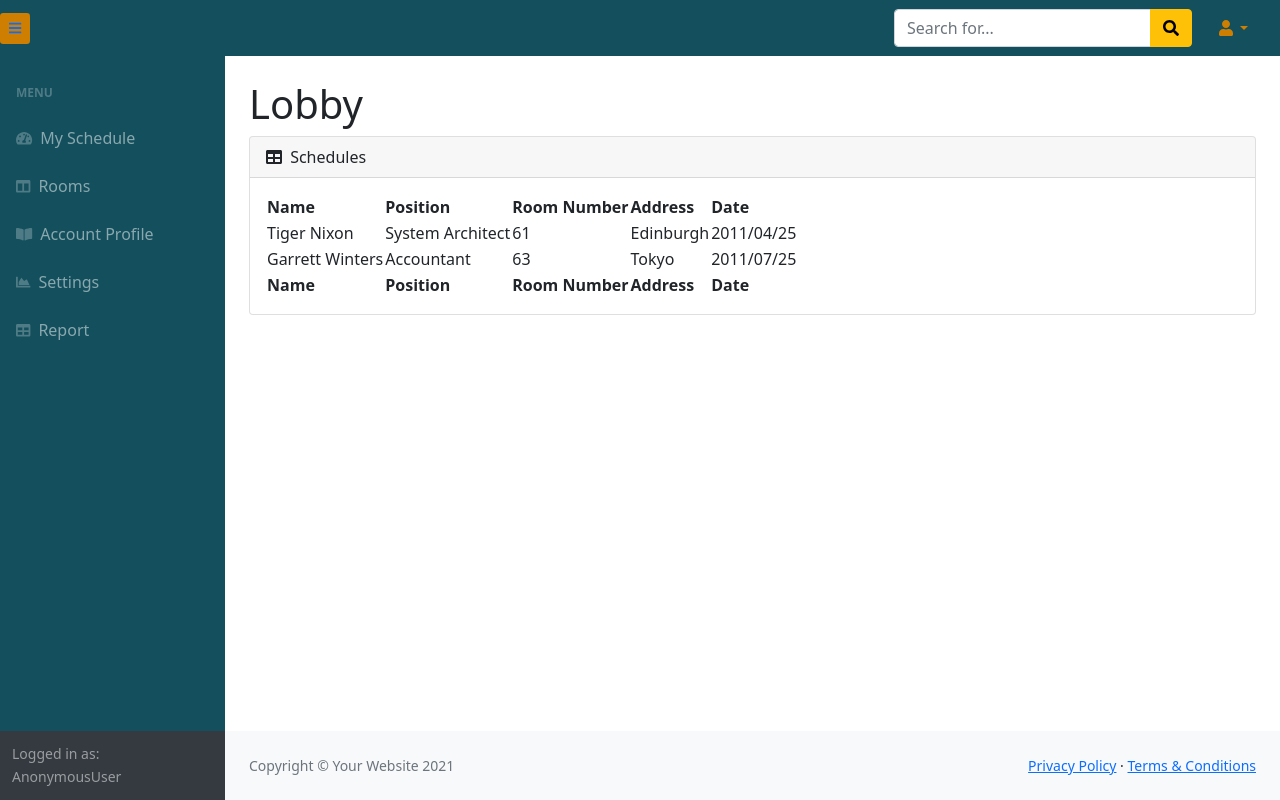
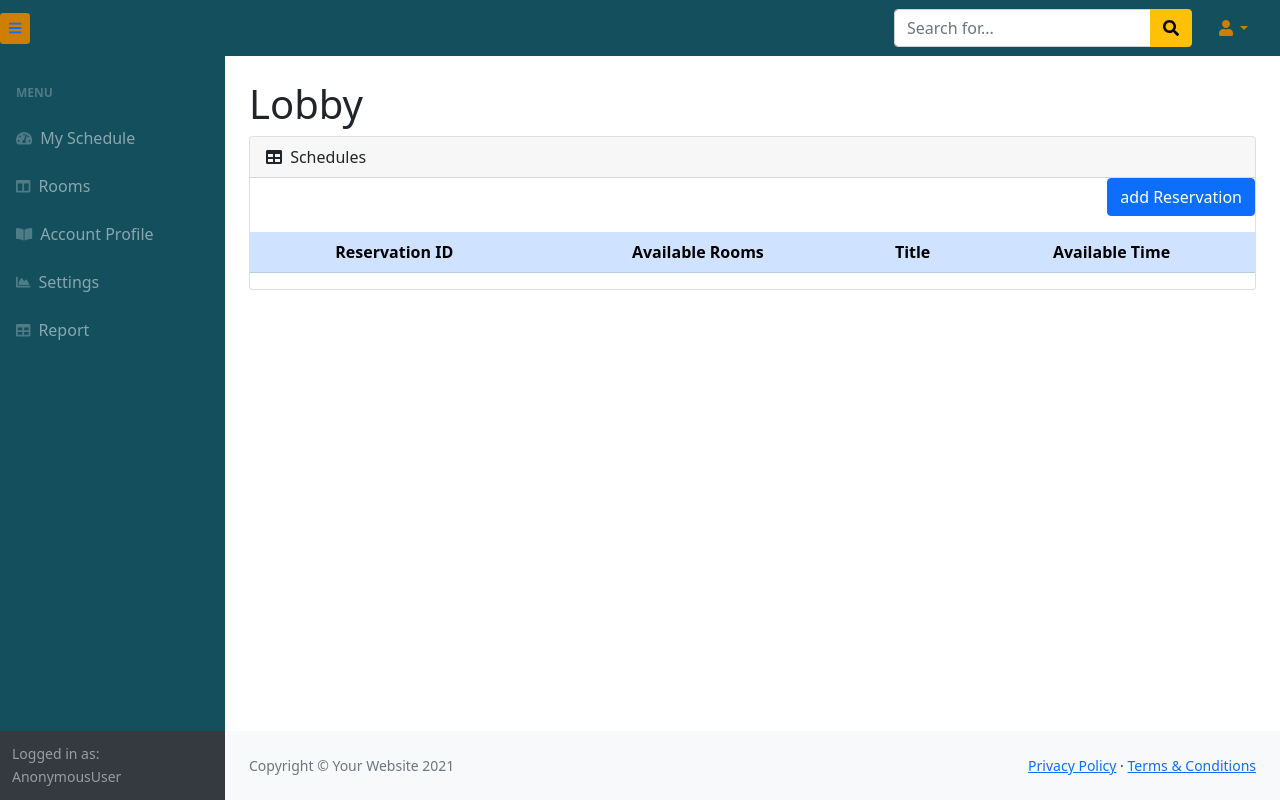
Before and after one commit to RageCraft1/SIA-1, a Django app: page /lobby/ in a window 1280 px wide. Run offline with Django 3.2, Linux system fonts and the light colour scheme; lists and menus that the app fills with data are empty; some libraries are stand-ins or nearby versions.

Commit message:
userlobby

```diff
--- a/project/urls.py
+++ b/project/urls.py
@@ -24,5 +24,6 @@ urlpatterns = [
     path('room-setup/',views.roomsetup, name="roomsetup"),
     path('reservation-info/',views.reservedinfo, name="reservedinfo"),
 
+    path('userlobby/',views.userlobbyView.as_view(),name="userlobbyView"),
     path('profile/',views.profile, name="profile"),
 ]
--- a/project/views.py
+++ b/project/views.py
@@ -54,7 +54,7 @@ class reservationView(View):
         return render(request, 'reservations/reservation.html')
 
     def post(self, request):
-        form = ReservationFrom(request.POST)
+        form = ReservationForm(request.POST)
         availRooms=request.POST.get("availRooms")
         print(availRooms)
         title=request.POST.get("title")
@@ -72,7 +72,35 @@ class reservationView(View):
 
         form.save()
 
-        return redirect('reservationView')
+        return redirect('userlobbyView')
+
+class userlobbyView(View):
+    def get(self, request):
+        reservation = Reservation.objects.all()
+        context = {
+            'reservation': reservation
+        }
+        return render(request,'userlobby.html', context)
+
+    def post(self, request):
+        if request.method == 'POST':
+            if 'btnUpdate' in request.POST:
+                print ('update profile button clicked')
+                rid=request.POST.get("r-resId")
+                availRooms=request.POST.get("r-availRooms")
+                title=request.POST.get("r-title")
+                availTime=request.POST.get("r-availTime")
+                update_Res = Reservation.objects.filter(resId=rid).update(availRooms=availRooms, title=title, availTime=availTime)
+                print(update_Res)
+
+            elif 'btnDelete' in request.POST:
+                print('delete button clicked')
+
+                rid=request.POST.get("res-resId")
+                res=Reservation.objects.filter(resId=rid).delete()
+                print('recorded deleted')
+
+        return redirect('userlobbyView')
 
 def protocol(request):
     return render(request, 'protocol.html')
--- a/templates/userlobby.html
+++ b/templates/userlobby.html
@@ -105,52 +105,112 @@
             <div id="layoutSidenav_content">
                 <main>
                     <div class="container-fluid px-4">
+                        {% csrf_token %}
                         <h1 class="mt-4">Lobby</h1>
                         <div class="card mb-4">
                             <div class="card-header">
                                 <i class="fas fa-table me-1"></i>
                                 Schedules
                             </div>
-                            <div class="card-body">
-                                <table id="datatablesSimple">
-                                    <thead>
-                                        <tr>
-                                            <th>Name</th>
-                                            <th>Position</th>
-                                            <th>Room Number</th>
-                                            <th>Address</th>
-                                            <th>Date</th>
-                                        </tr>
-                                    </thead>
-                                    <tfoot>
-                                        <tr>
-                                            <th>Name</th>
-                                            <th>Position</th>
-                                            <th>Room Number</th>
-                                            <th>Address</th>
-                                            <th>Date</th>
-                                        </tr>
-                                    </tfoot>
-                                    <tbody>
-                                        <tr>
-                                            <td>Tiger Nixon</td>
-                                            <td>System Architect</td>
-                                            <td>61</td>
-                                            <td>Edinburgh</td>
-                                            <td>2011/04/25</td>
+                            <div>
+                                <p align = "right">
+                                    <a type = "button" class = "btn btn-primary" id = "resId"
+                                    href = "{% url 'reservationView' %}">
+                                    add Reservation
+                                    </a>
+                                </p>
+                            </div>
+                            <table style = 'text-align:center' class = "table table-primary table-striped" style = "width:100%">
+                                <thead>
+                                <tr >
+                                  <th scope="col" style = 'text-align:center;'>Reservation ID</th>
+                                  <th scope="col" style = 'text-align:center;'>Available Rooms</th>
+                                  <th scope="col" style = 'text-align:center;'>Title</th>
+                                  <th scope="col" style = 'text-align:center;'>Available Time</th>
+                                </tr>
+                              </thead>
+                              <tbody>
+                                    {% for r in reservation %}
+                                <tr>
+                                  <td>{{r.resId}}</td>
+                                  <td>{{r.availRooms}}</td>
+                                  <td>{{r.title}}</td>
+                                  <td>{{r.availTime}}</td>
+                                  <td><a type="button" class="btn btn-primary" href="#" data-toggle="modal" data-target="#newModal-{{r.resId}}">VIEW</a>
 
-                                        </tr>
-                                        <tr>
-                                            <td>Garrett Winters</td>
-                                            <td>Accountant</td>
-                                            <td>63</td>
-                                            <td>Tokyo</td>
-                                            <td>2011/07/25</td>
+                                    <button type="button" class="btn btn-primary" data-toggle="modal" data-target="#exampleModal-{{r.resId}}">
+                                      DELETE
+                                    </button></td>
+                                </tr>
+                                <!-- Modal VIEW-->
+                          <div class="modal fade" id="newModal-{{r.resId}}" tabindex="-1" role="dialog" aria-labelledby="newModalLabel" aria-hidden="true">
+                            <div class="modal-dialog modal-lg" role="document">
+                              <div class="modal-content">
+                                <div class="modal-header" style="background-color:#6db33f">
+                                  <h5 class="modal-title", style="font-size: large; font-family: Trirong;">VIEW DETAILS</h5>
+                                  <button type="button" class="close" data-dismiss="modal" aria-label="Close">
+                                    <span aria-hidden="true">&times;</span>
+                                  </button>
+                                </div>
+                                <form id="updateForm" method="post" >
+                                {% csrf_token %}
+                                <div class="modal-body">
+                                  <input type="text" name="r-resId" value = {{r.resId}} hidden>
+                                  <div class="row" text-align ="center">
+                                    <div class="col-12" id="startup-tab-1">
+                                        <div class = "row" >
+                                          <div class = "col-sm-4">
+                                            <input type="text" class="form-control" id="id-availRooms" placeholder="Available Rooms" name="r-availRooms" value ={{r.availRooms}}>
+                                          </div>
+                                          <div class = "row">
+                                          <div class = "col-sm-4">
+                                            <input type="text" class="form-control" id="id-title" placeholder="Title"  name="r-title" value ={{r.title}}>
+                                          </div>
+                                        </div>
+                                        <div class = "row"></div>
+                                          <div class = "col-sm-4">
+                                            <input type="text" class="form-control" id="id-availTime" placeholder="Available Time"  name="r-availTime" value ={{r.availTime}}>
+                                          </div>
+                                        </div>
+                                    </div>
+                                  </div>
+                                </div>
+                                <div class="modal-footer">
+                                    <button type="submit" id = "btnUpdate" name = "btnUpdate" class="btn btn-primary">UPDATE</button>
+                                    <button type="button" class="btn btn-secondary" data-dismiss="modal">CLOSE</button>
+                                </div>
+                              </div>
+                            </form>
+                            </div>
+                          </div>
 
-                                        </tr>
-                                    </tbody>
-                                </table>
+                          <!-- Modal DELETE-->
+                          <div class="modal fade" id="exampleModal-{{r.resId}}" tabindex="-1" role="dialog" aria-labelledby="exampleModalLabel" aria-hidden="true">
+                            <div class="modal-dialog" role="document">
+                              <div class="modal-content">
+                                <div class="modal-header" style="background-color:#6db33f">
+                                  <h5 class="modal-title" id="exampleModalLabel">DELETE RECORD</h5>
+                                  <button type="button" class="close" data-dismiss="modal" aria-label="Close">
+                                    <span aria-hidden="true">&times;</span>
+                                  </button>
+                                </div>
+                                <form id="deleteForm" method="post" >
+                                {% csrf_token %}
+                                <div class="modal-body">
+                                  <input type="text" name="res-resId" value = {{r.resId}} hidden>
+                                  Are you sure you want to delete this record?
+                                </div>
+                                <div class="modal-footer">
+                                  <button type="button" class="btn btn-secondary" data-dismiss="modal">NO</button>
+                                  <button type="submit" id = "btnDelete" name = "btnDelete" class="btn btn-primary">YES</button>
+                                </div>
+                              </div>
+                            </form>
                             </div>
+                          </div>
+                        {% endfor %}
+                    </tbody>
+                </table>
                         </div>
                     </div>
                 </main>
```
Also changed, not shown: templates/reservations/reservation.html (+8 -2 lines).
